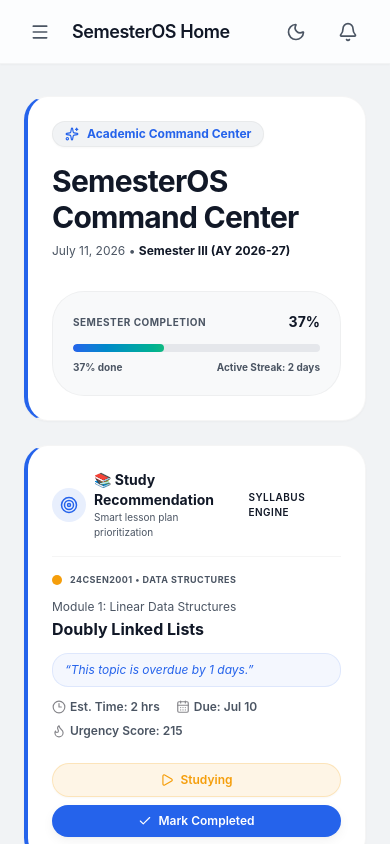
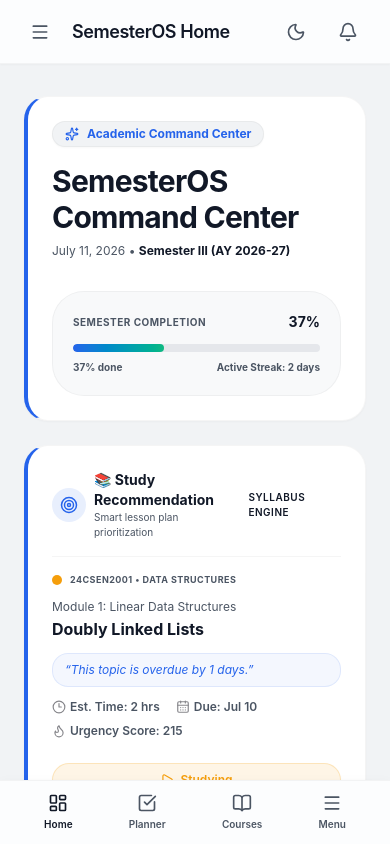
Before and after one commit to batmanvigilante7/semesteros, a React (Vite) app: page / in a window 390 px wide. Built offline with nearby package versions, Linux system fonts and the light colour scheme.

Commit message:
feat: implement responsive mobile bottom navigation bar in MainLayout

```diff
--- a/src/components/layout/MainLayout.tsx
+++ b/src/components/layout/MainLayout.tsx
@@ -1,5 +1,6 @@
 import { useState, useEffect } from 'react'
-import { Outlet } from 'react-router-dom'
+import { Outlet, NavLink } from 'react-router-dom'
+import { LayoutDashboard, CheckSquare, BookOpen, Menu } from 'lucide-react'
 import Sidebar from './Sidebar'
 import Header from './Header'
 
@@ -34,6 +35,53 @@ export default function MainLayout() {
             <Outlet />
           </div>
         </main>
+
+        {/* Mobile Bottom Navigation Bar */}
+        <nav className="flex h-16 w-full items-center justify-around border-t border-border-subtle bg-bg-primary px-4 py-2 lg:hidden shadow-soft z-20">
+          <NavLink
+            to="/"
+            className={({ isActive }) =>
+              `flex flex-col items-center justify-center gap-1 text-[10px] font-semibold transition-colors duration-200 ${
+                isActive ? 'text-accent-blue' : 'text-text-secondary'
+              }`
+            }
+          >
+            <LayoutDashboard className="h-5 w-5" />
+            <span>Home</span>
+          </NavLink>
+
+          <NavLink
+            to="/planner"
+            className={({ isActive }) =>
+              `flex flex-col items-center justify-center gap-1 text-[10px] font-semibold transition-colors duration-200 ${
+                isActive ? 'text-accent-blue' : 'text-text-secondary'
+              }`
+            }
+          >
+            <CheckSquare className="h-5 w-5" />
+            <span>Planner</span>
+          </NavLink>
+
+          <NavLink
+            to="/courses"
+            className={({ isActive }) =>
+              `flex flex-col items-center justify-center gap-1 text-[10px] font-semibold transition-colors duration-200 ${
+                isActive ? 'text-accent-blue' : 'text-text-secondary'
+              }`
+            }
+          >
+            <BookOpen className="h-5 w-5" />
+            <span>Courses</span>
+          </NavLink>
+
+          <button
+            onClick={() => setSidebarOpen(true)}
+            className="flex flex-col items-center justify-center gap-1 text-[10px] font-semibold text-text-secondary transition-colors duration-200 active:text-text-primary cursor-pointer"
+          >
+            <Menu className="h-5 w-5" />
+            <span>Menu</span>
+          </button>
+        </nav>
       </div>
     </div>
   )
```
